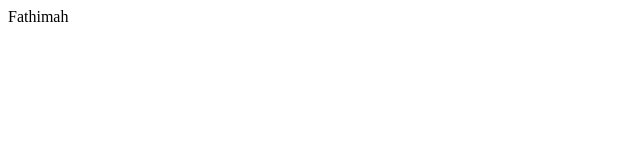
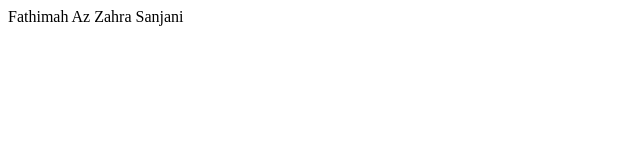
Before and after one commit to zahrasanjani02/I-Secret, a plain HTML site: page index.html in a window 1280 px wide. Shown: the whole page, without its empty margins (0-640 px from the left). Drawn offline with Linux system fonts and the light colour scheme.

Commit message:
nama gue panjang

```diff
--- a/index.html
+++ b/index.html
@@ -6,6 +6,6 @@
     <title>Document</title>
 </head>
 <body>
-    Fathimah
+    Fathimah Az Zahra Sanjani
 </body>
 </html>
```
